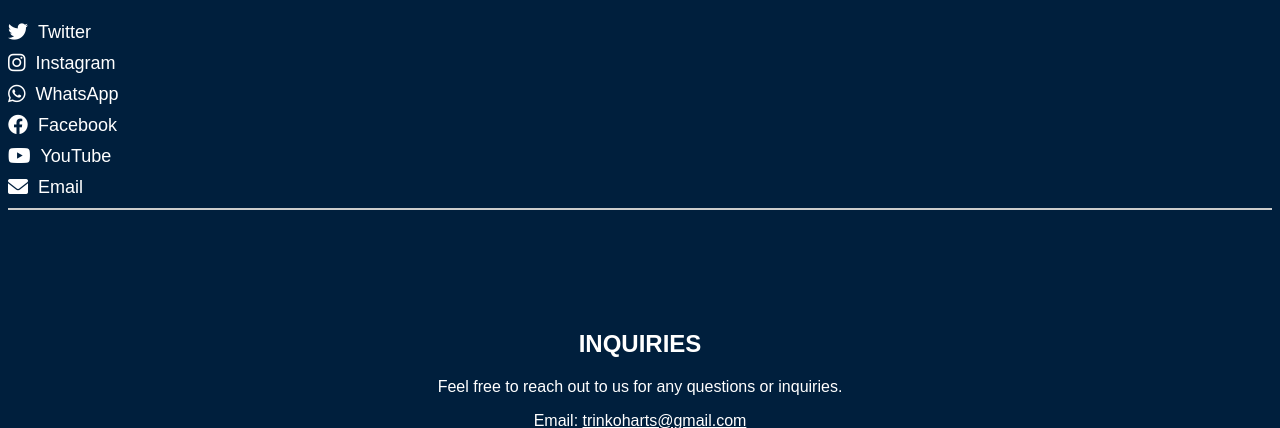
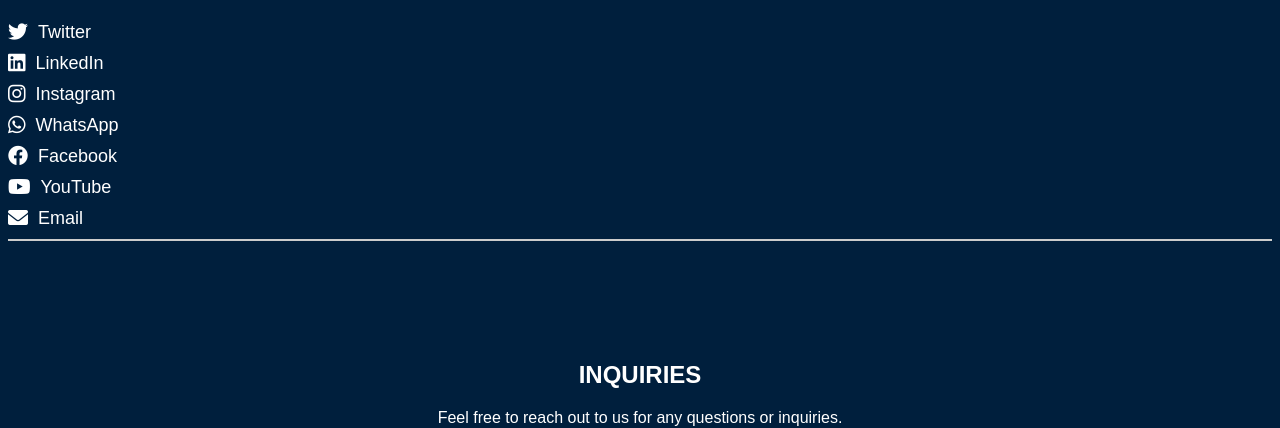
Before and after one commit to Kunashe-n/myapp, a Flask app: page /contact in a window 1280 px wide. Shown: the part 58-486 px from the top of the page. Run offline with Flask 3, Linux system fonts and the light colour scheme.

Commit message:
Update contact.html

```diff
--- a/templates/contact.html
+++ b/templates/contact.html
@@ -35,8 +35,11 @@
         <h1>Contact Us</h1>
     </header>
     <section>
-        <a href="https://twitter.com" target="_blank">
+        <a href="https://x.com/WMagiga2002" target="_blank">
             <i class="fab fa-twitter"></i> Twitter
+        </a>
+        <a href="https://www.linkedin.com/in/willard-magiga" target="_blank">
+            <i class="fab fa-linkedin"></i> LinkedIn
         </a>
         <a href="https://www.instagram.com/trinkoh_arts?igsh=NTc4MTIwNjQ2YQ==" target="_blank">
             <i class="fab fa-instagram"></i> Instagram
```
